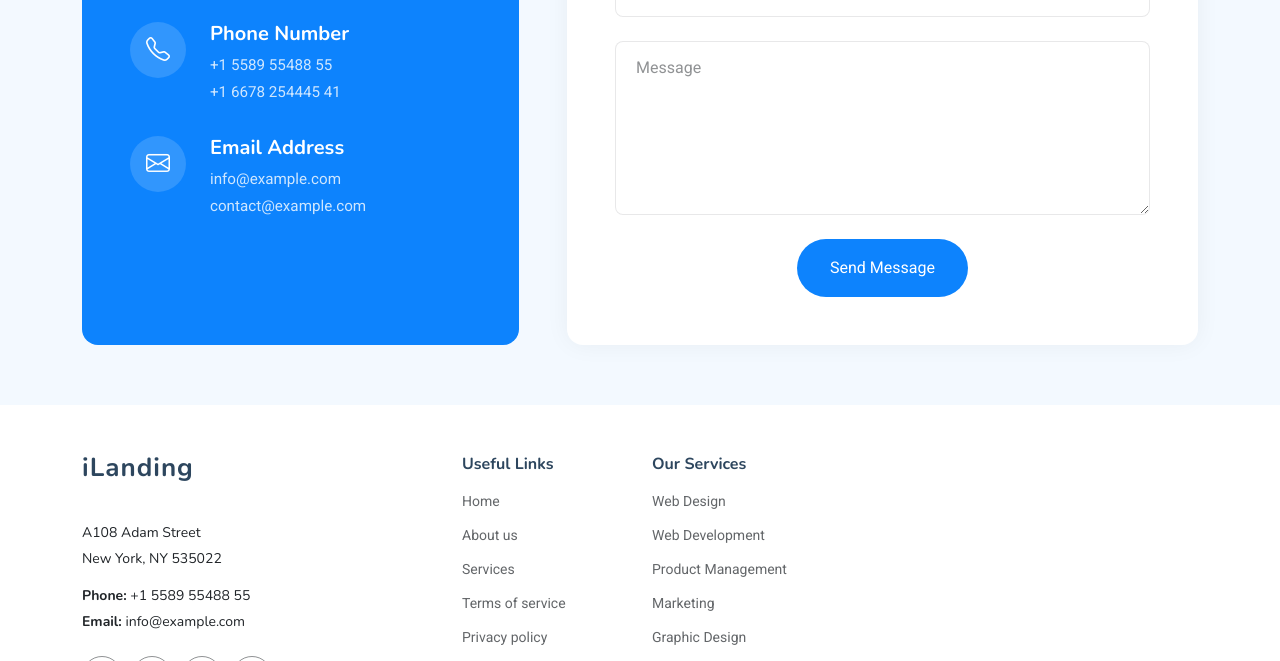
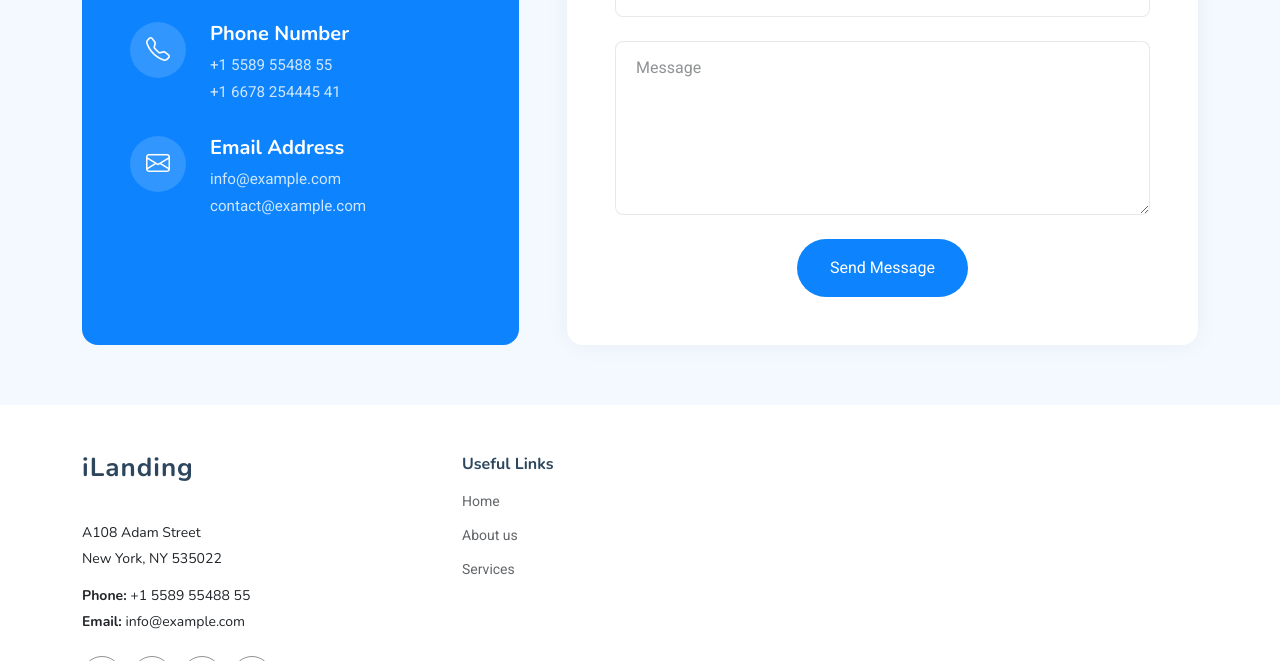
Before and after one commit to Justin-ii/DS, a plain HTML site: page d.html in a window 1280 px wide. Shown: the part 9251-9912 px from the top of the page. Drawn offline with nearby package versions, Linux system fonts and the light colour scheme; animation ran at ten frames a second.

Commit message:
dheeraj,

```diff
--- a/d.html
+++ b/d.html
@@ -1196,21 +1196,11 @@
             <li><a href="#">Home</a></li>
             <li><a href="#">About us</a></li>
             <li><a href="#">Services</a></li>
-            <li><a href="#">Terms of service</a></li>
-            <li><a href="#">Privacy policy</a></li>
+
           </ul>
         </div>
 
-        <div class="col-lg-2 col-md-3 footer-links">
-          <h4>Our Services</h4>
-          <ul>
-            <li><a href="#">Web Design</a></li>
-            <li><a href="#">Web Development</a></li>
-            <li><a href="#">Product Management</a></li>
-            <li><a href="#">Marketing</a></li>
-            <li><a href="#">Graphic Design</a></li>
-          </ul>
-        </div>
+
 
 
 
```
